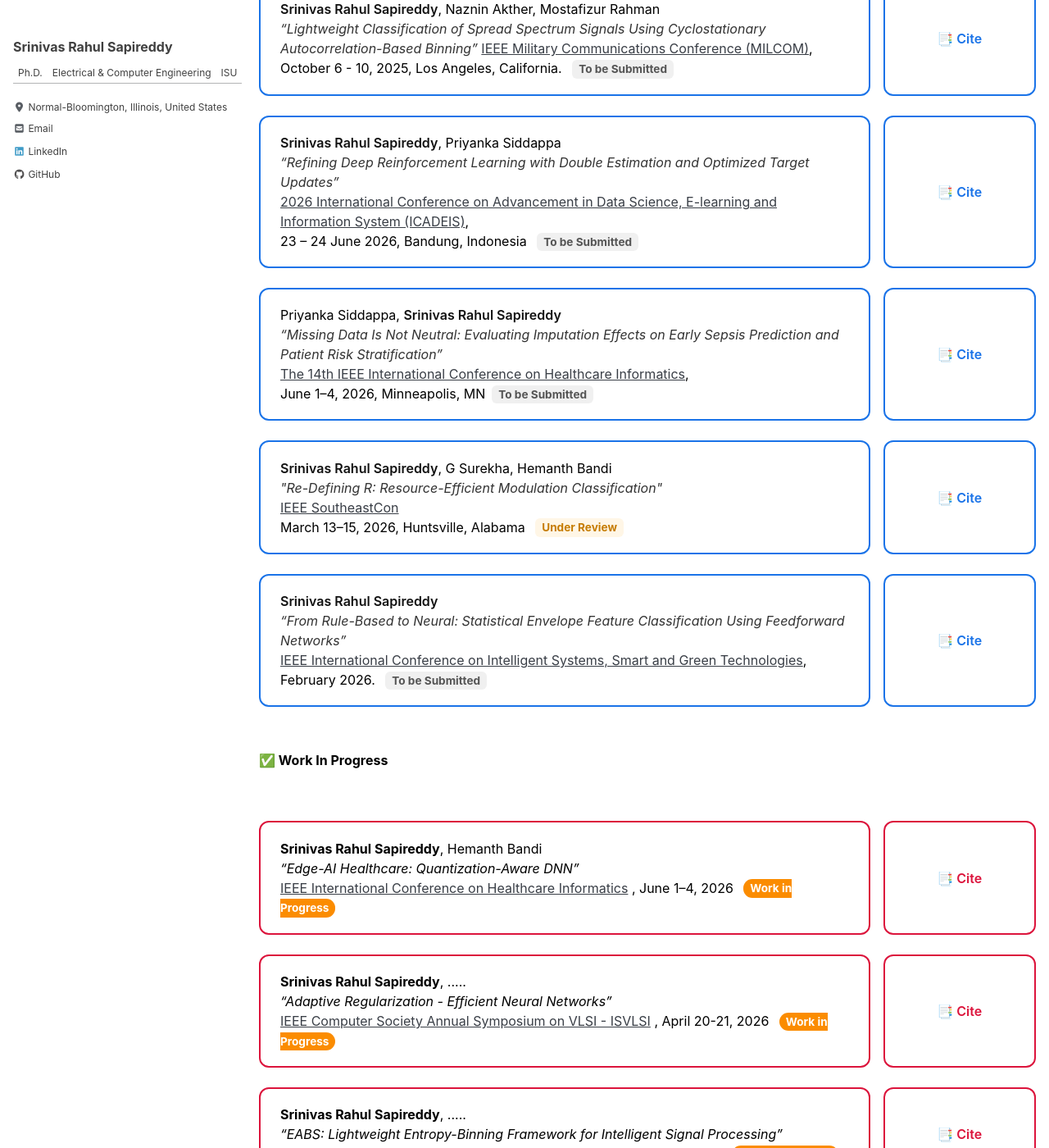
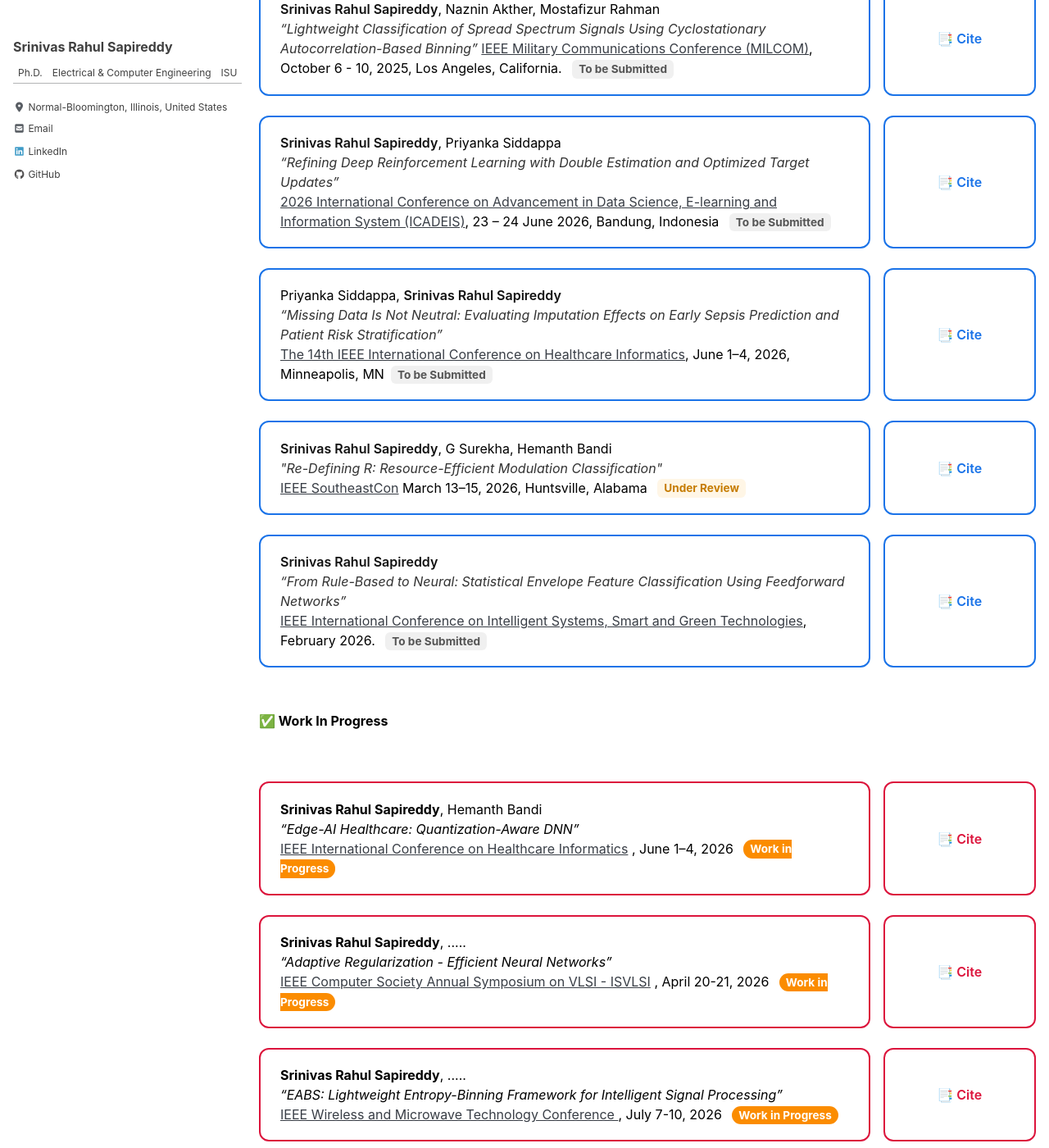
Before and after one commit to srsapireddy/srsapireddy.github.io, a Jekyll site: the page built from _pages/publications.md, in a window 1280 px wide and 1400 px high, scrolled down 2021 px. Shown: the whole window at 82% size. Built offline with Jekyll 4.4.1, drawn with Linux system fonts in a browser that asks for light colours; cached includes are drawn as plain includes; nearby versions of some CDN libraries.

Commit message:
Update publications.md

```diff
--- a/_pages/publications.md
+++ b/_pages/publications.md
@@ -354,7 +354,7 @@ function copyCitation(id) {
       <div class="pub-card">
       <strong>Srinivas Rahul Sapireddy</strong>, Priyanka Siddappa<br>
       <em>“Refining Deep Reinforcement Learning with Double Estimation and Optimized Target Updates”</em><br>
-      <a href="https://icadeis.org/index.php" target="_blank">2026 International Conference on Advancement in Data Science, E-learning and Information System (ICADEIS)</a>,<br> 23 – 24 June 2026, Bandung, Indonesia <span class="status pending">To be Submitted</span>
+      <a href="https://icadeis.org/index.php" target="_blank">2026 International Conference on Advancement in Data Science, E-learning and Information System (ICADEIS)</a>, 23 – 24 June 2026, Bandung, Indonesia <span class="status pending">To be Submitted</span>
     </div>
       <div class="cite-box" onclick="copyCitation('cite12')">
         📑 Cite
@@ -365,7 +365,7 @@ function copyCitation(id) {
       <div class="pub-card">
       Priyanka Siddappa, <strong>Srinivas Rahul Sapireddy</strong><br>
       <em>“Missing Data Is Not Neutral: Evaluating Imputation Effects on Early Sepsis Prediction and Patient Risk Stratification”</em><br>
-      <a href="https://zhang-informatics.github.io/ICHI2026/" target="_blank">The 14th IEEE International Conference on Healthcare Informatics</a>,<br> June 1–4, 2026,  Minneapolis, MN<span class="status pending">To be Submitted</span>
+      <a href="https://zhang-informatics.github.io/ICHI2026/" target="_blank">The 14th IEEE International Conference on Healthcare Informatics</a>, June 1–4, 2026,  Minneapolis, MN<span class="status pending">To be Submitted</span>
     </div>
       <div class="cite-box" onclick="copyCitation('cite12')">
         📑 Cite
@@ -376,7 +376,7 @@ function copyCitation(id) {
       <div class="pub-card">
         <strong>Srinivas Rahul Sapireddy</strong>, G Surekha, Hemanth Bandi<br>
         <em>"Re-Defining R: Resource-Efficient Modulation Classification"</em><br>
-        <a href="https://ieeesoutheastcon.org/" target="_blank">IEEE SoutheastCon</a> <br>  March 13–15, 2026, Huntsville, Alabama
+        <a href="https://ieeesoutheastcon.org/" target="_blank">IEEE SoutheastCon</a> March 13–15, 2026, Huntsville, Alabama
         <span class="status review">Under Review</span>
       </div>
       <div class="cite-box" onclick="copyCitation('cite6')">
@@ -388,7 +388,7 @@ function copyCitation(id) {
       <div class="pub-card">
       <strong>Srinivas Rahul Sapireddy</strong><br>
       <em>“From Rule-Based to Neural: Statistical Envelope Feature Classification Using Feedforward Networks”</em><br>
-      <a href="https://r10.ieee.org/vizagbay/icissgt-2023-2/" target="_blank">IEEE International Conference on Intelligent Systems, Smart and Green Technologies</a>,<br> February 2026.  <span class="status pending">To be Submitted</span>
+      <a href="https://r10.ieee.org/vizagbay/icissgt-2023-2/" target="_blank">IEEE International Conference on Intelligent Systems, Smart and Green Technologies</a>, February 2026.  <span class="status pending">To be Submitted</span>
     </div>
       <div class="cite-box" onclick="copyCitation('cite13')">
         📑 Cite
```
